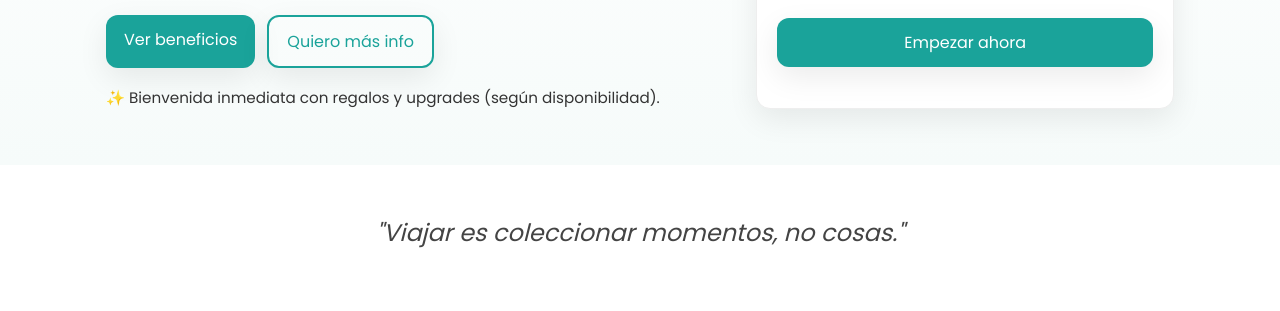
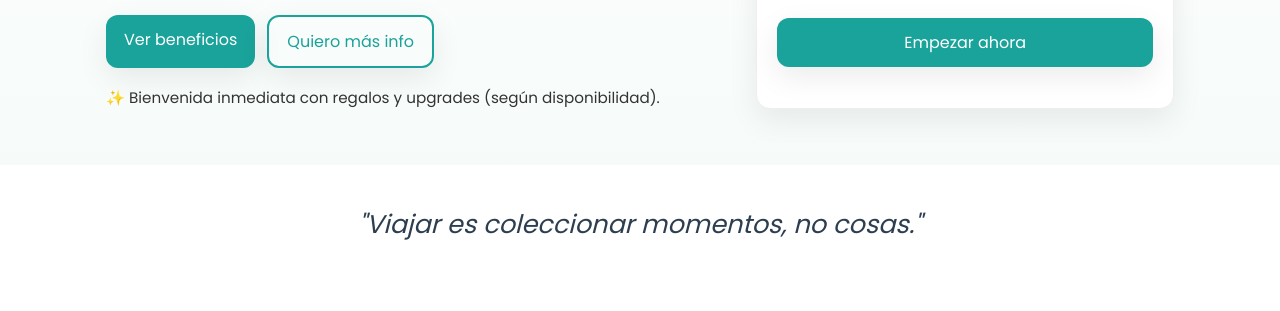
Before and after one commit to pirenclub/Clubpiren, a plain HTML site: page index.html in a window 1280 px wide. Shown: the part 319-630 px from the top of the page. Drawn offline with Linux system fonts and the light colour scheme.

Commit message:
Actualizar styles.css

```diff
--- a/styles.css
+++ b/styles.css
@@ -103,3 +103,17 @@ nav#nav a:hover{background:var(--brand-2)}
   from { opacity: 0; }
   to   { opacity: 1; }
 }
+.frase {
+  text-align: center;
+  font-size: 1.6em;
+  font-style: italic;
+  margin: 40px 20px;
+  color: #2c3e50; /* un gris azulado elegante */
+  font-weight: 500;
+  animation: fadeIn 2s ease-in-out;
+}
+
+@keyframes fadeIn {
+  from { opacity: 0; transform: translateY(20px); }
+  to   { opacity: 1; transform: translateY(0); }
+}
```
